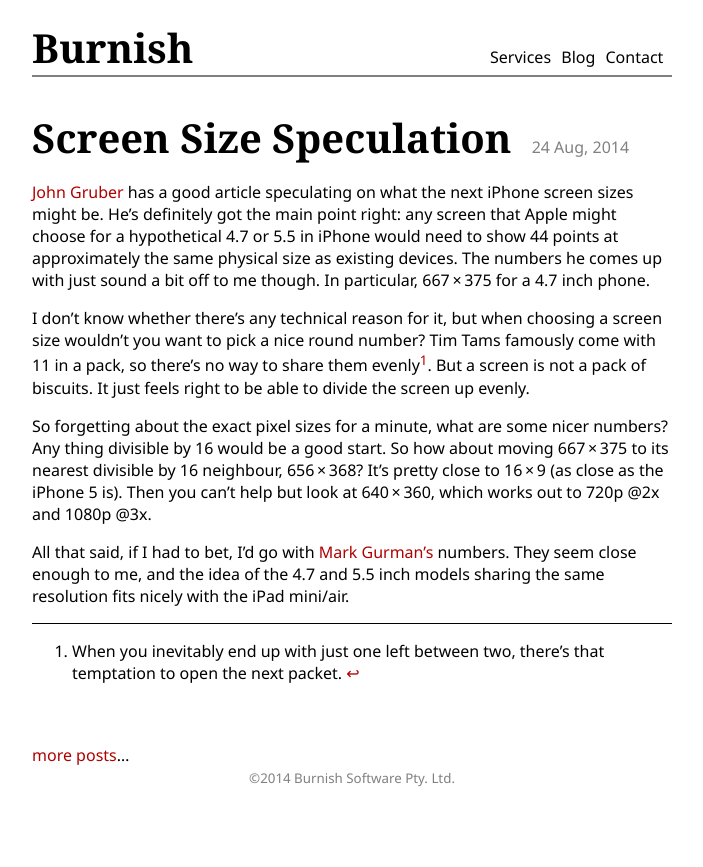
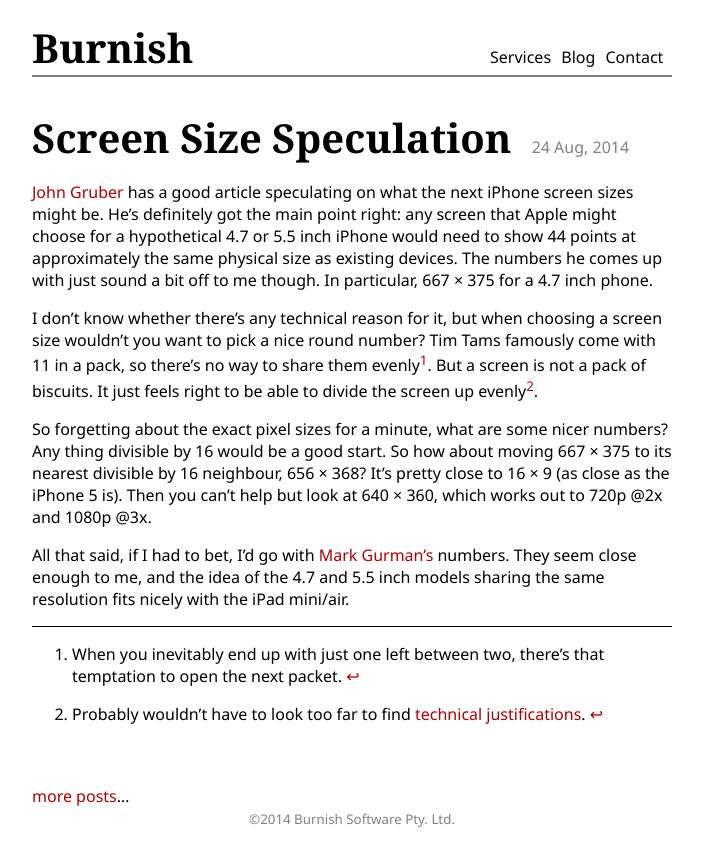
Before and after one commit to burnish/burnish.github.com, a Jekyll site: the page built from _posts/2014-08-24-screen-size-speculation.md, in a window 1280 px wide. Shown: the top 867 px of the page, without its empty margins (288-991 px from the left). Built offline with Jekyll 4.4.1, drawn with Linux system fonts in a browser that asks for light colours.

Commit message:
screen speculation tweaks

```diff
--- a/_posts/2014-08-24-screen-size-speculation.md
+++ b/_posts/2014-08-24-screen-size-speculation.md
@@ -6,16 +6,18 @@
 description: Fruitless speculation about what resolution would make sense for a future iPhone.
 ---
 
-[John Gruber][daring-fireball] has a good article speculating on what the next iPhone screen sizes might be. He's definitely got the main point right: any screen that Apple might choose for a hypothetical 4.7 or 5.5 in iPhone would need to show 44 points at approximately the same physical size as existing devices. The numbers he comes up with just sound a bit off to me though. In particular, 667&#8201;&#215;&#8201;375 for a 4.7 inch phone.
+[John Gruber][daring-fireball] has a good article speculating on what the next iPhone screen sizes might be. He's definitely got the main point right: any screen that Apple might choose for a hypothetical 4.7 or 5.5 inch iPhone would need to show 44 points at approximately the same physical size as existing devices. The numbers he comes up with just sound a bit off to me though. In particular, 667&nbsp;&#215;&nbsp;375 for a 4.7 inch phone.
 
-I don't know whether there's any technical reason for it, but when choosing a screen size wouldn't you want to pick a nice round number? Tim Tams famously come with 11 in a pack, so there's no way to share them evenly[^1]. But a screen is not a pack of biscuits. It just feels right to be able to divide the screen up evenly.
+I don't know whether there's any technical reason for it, but when choosing a screen size wouldn't you want to pick a nice round number? Tim Tams famously come with 11 in a pack, so there's no way to share them evenly[^1]. But a screen is not a pack of biscuits. It just feels right to be able to divide the screen up evenly[^2].
 
-So forgetting about the exact pixel sizes for a minute, what are some nicer numbers? Any thing divisible by 16 would be a good start. So how about moving 667&#8201;&#215;&#8201;375 to its nearest divisible by 16 neighbour, 656&#8201;&#215;&#8201;368? It's pretty close to 16&#8201;&#215;&#8201;9 (as close as the iPhone 5 is).
-Then you can't help but look at 640&#8201;&#215;&#8201;360, which works out to 720p @2x and 1080p @3x.
+So forgetting about the exact pixel sizes for a minute, what are some nicer numbers? Any thing divisible by 16 would be a good start. So how about moving 667&nbsp;&#215;&nbsp;375 to its nearest divisible by 16 neighbour, 656&nbsp;&#215;&nbsp;368? It's pretty close to 16&nbsp;&#215;&nbsp;9 (as close as the iPhone 5 is).
+Then you can't help but look at 640&nbsp;&#215;&nbsp;360, which works out to 720p @2x and 1080p @3x.
 
 All that said, if I had to bet, I'd go with [Mark Gurman's][mark-gurman] numbers. They seem close enough to me, and the idea of the 4.7 and 5.5 inch models sharing the same resolution fits nicely with the iPad mini/air.
 
 [^1]: When you inevitably end up with just one left between two, there's that temptation to open the next packet.
+[^2]: Probably wouldn't have to look too far to find [technical justifications][chris-miles].
 
 [daring-fireball]: http://daringfireball.net/2014/08/larger_iphone_display_conjecture
 [mark-gurman]: http://9to5mac.com/2014/08/19/ios-8-turns-up-evidence-of-another-possible-iphone-6-resolution-a-larger-828-x-1472/
+[chris-miles]: https://twitter.com/chrismiles/status/503336618850152449
```
Also changed, not shown: 1 other file.
